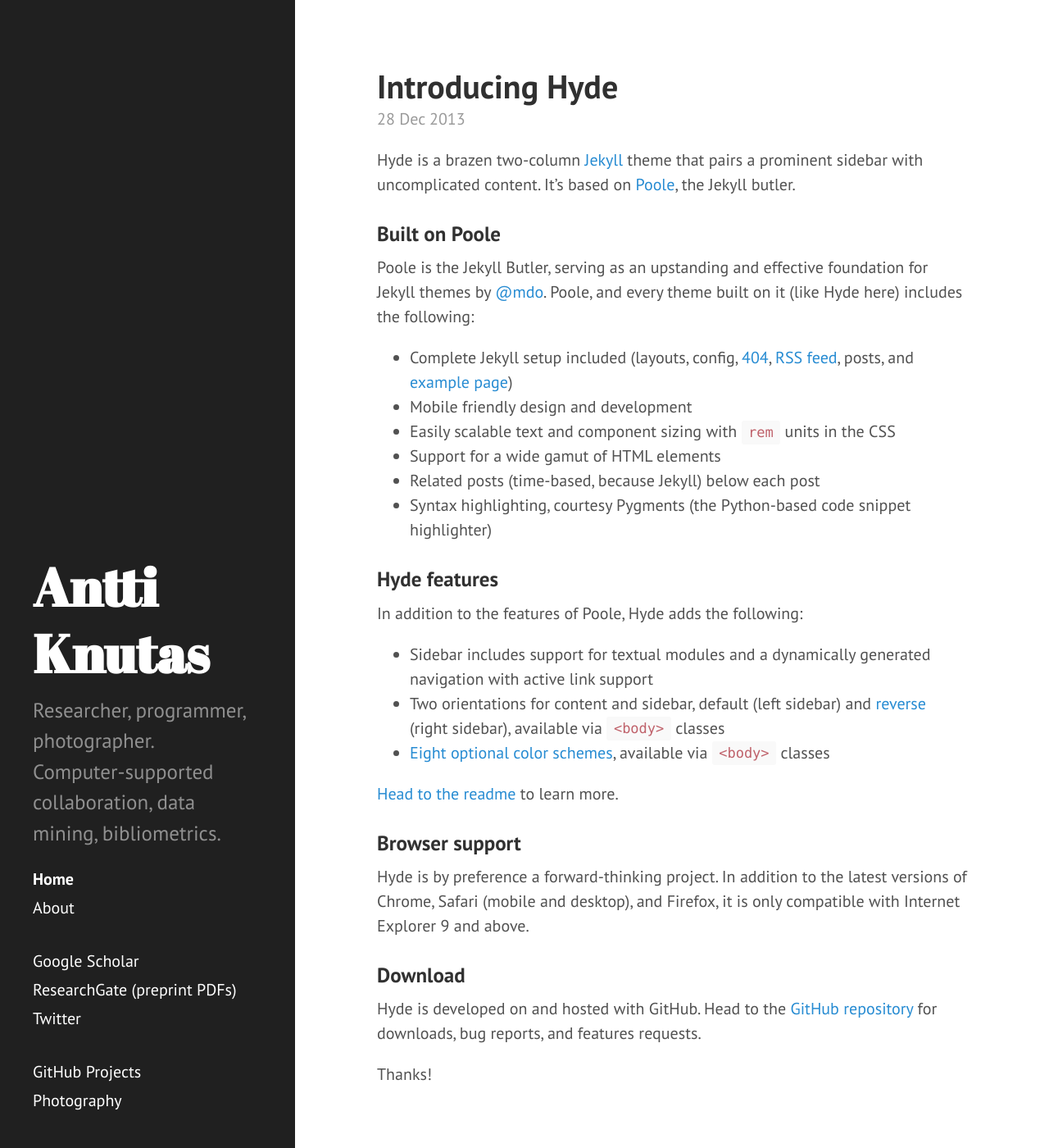
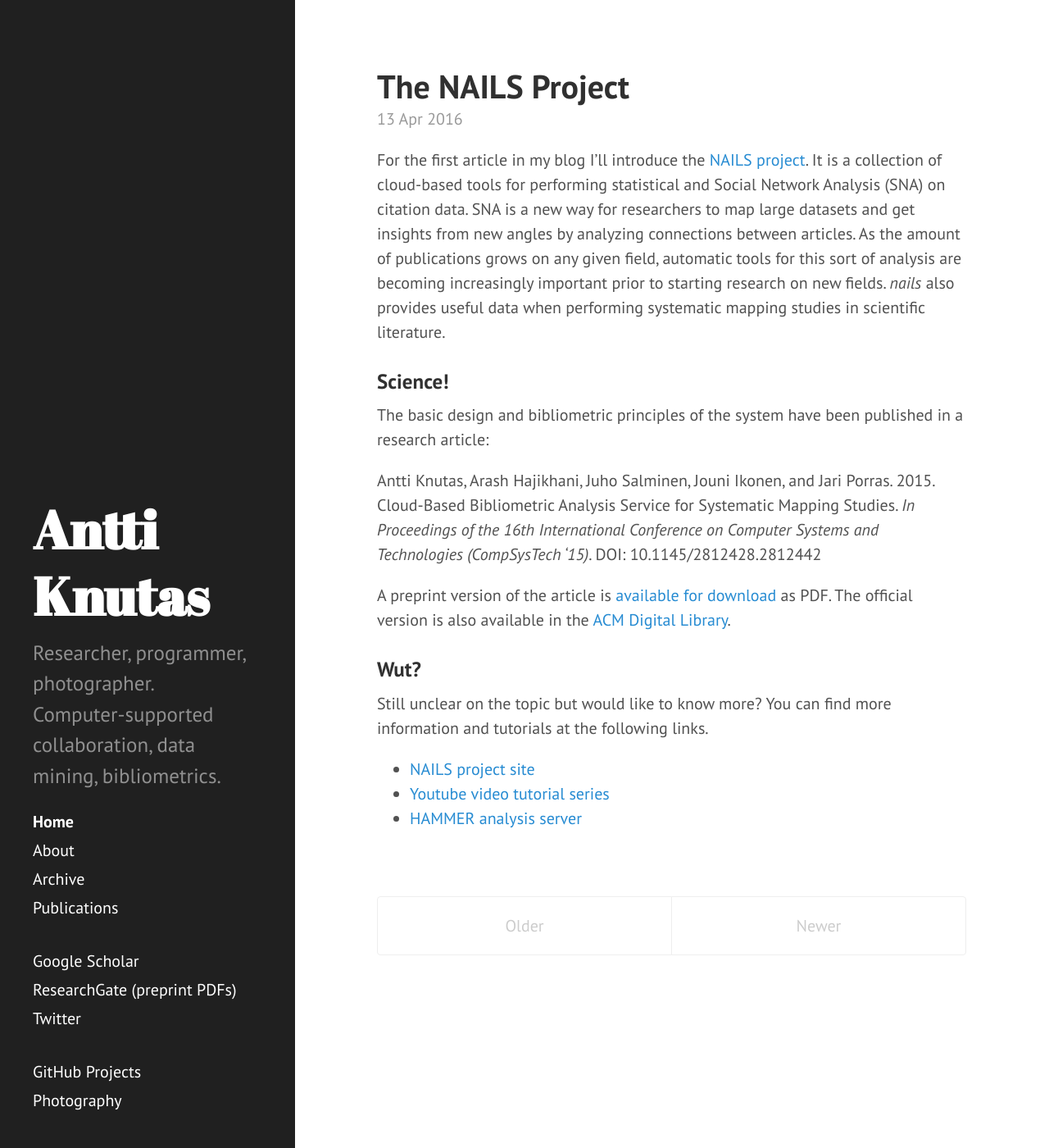
Before and after one commit to aknutas/aknutas.github.io, a Jekyll site: the page built from index.html, in a window 1280 px wide and 1400 px high. Shown: the whole window at 82% size. Built offline with Jekyll 4.4.1, drawn with Linux system fonts in a browser that asks for light colours; the list of posts is cut into pages by our own code; some of the changed text lies outside the part shown.

Commit message:
First public site version

```diff
--- a/_config.yml
+++ b/_config.yml
@@ -9,14 +9,15 @@
 
 # Setup
 title:            'Antti Knutas'
-#tagline:          'Researcher, programmer, photographer. CSCL, data mining, bibliometrics.'
+tagline:          'Researcher, programmer, photographer. CSCW, data mining, bibliometrics.'
 description:      'Researcher, programmer, photographer. <br/> Computer-supported collaboration, data mining, bibliometrics.'
 url:              http://anttiknutas.net
 baseurl:          /
 
 author:
   name:           'Antti Knutas'
-  url:            https://anttiknutas.net
+  url:            http://anttiknutas.net
+
 
 paginate:         5
 
--- a/_posts/2012-02-06-whats-jekyll.md
+++ /dev/null
@@ -1,12 +0,0 @@
----
-layout: post
-title: What's Jekyll?
----
-
-[Jekyll](http://jekyllrb.com) is a static site generator, an open-source tool for creating simple yet powerful websites of all shapes and sizes. From [the project's readme](https://github.com/mojombo/jekyll/blob/master/README.markdown):
-
-  > Jekyll is a simple, blog aware, static site generator. It takes a template directory [...] and spits out a complete, static website suitable for serving with Apache or your favorite web server. This is also the engine behind GitHub Pages, which you can use to host your project’s page or blog right here from GitHub.
-
-It's an immensely useful tool and one we encourage you to use here with Hyde.
-
-Find out more by [visiting the project on GitHub](https://github.com/mojombo/jekyll).
--- a/_posts/2012-02-07-example-content.md
+++ /dev/null
@@ -1,138 +0,0 @@
----
-layout: post
-title: Example content
----
-
-
-<div class="message">
-  Howdy! This is an example blog post that shows several types of HTML content supported in this theme.
-</div>
-
-Cum sociis natoque penatibus et magnis <a href="#">dis parturient montes</a>, nascetur ridiculus mus. *Aenean eu leo quam.* Pellentesque ornare sem lacinia quam venenatis vestibulum. Sed posuere consectetur est at lobortis. Cras mattis consectetur purus sit amet fermentum.
-
-> Curabitur blandit tempus porttitor. Nullam quis risus eget urna mollis ornare vel eu leo. Nullam id dolor id nibh ultricies vehicula ut id elit.
-
-Etiam porta **sem malesuada magna** mollis euismod. Cras mattis consectetur purus sit amet fermentum. Aenean lacinia bibendum nulla sed consectetur.
-
-## Inline HTML elements
-
-HTML defines a long list of available inline tags, a complete list of which can be found on the [Mozilla Developer Network](https://developer.mozilla.org/en-US/docs/Web/HTML/Element).
-
-- **To bold text**, use `<strong>`.
-- *To italicize text*, use `<em>`.
-- Abbreviations, like <abbr title="HyperText Markup Langage">HTML</abbr> should use `<abbr>`, with an optional `title` attribute for the full phrase.
-- Citations, like <cite>&mdash; Mark otto</cite>, should use `<cite>`.
-- <del>Deleted</del> text should use `<del>` and <ins>inserted</ins> text should use `<ins>`.
-- Superscript <sup>text</sup> uses `<sup>` and subscript <sub>text</sub> uses `<sub>`.
-
-Most of these elements are styled by browsers with few modifications on our part.
-
-## Heading
-
-Vivamus sagittis lacus vel augue rutrum faucibus dolor auctor. Duis mollis, est non commodo luctus, nisi erat porttitor ligula, eget lacinia odio sem nec elit. Morbi leo risus, porta ac consectetur ac, vestibulum at eros.
-
-### Code
-
-Cum sociis natoque penatibus et magnis dis `code element` montes, nascetur ridiculus mus.
-
-{% highlight js %}
-// Example can be run directly in your JavaScript console
-
-// Create a function that takes two arguments and returns the sum of those arguments
-var adder = new Function("a", "b", "return a + b");
-
-// Call the function
-adder(2, 6);
-// > 8
-{% endhighlight %}
-
-Aenean lacinia bibendum nulla sed consectetur. Etiam porta sem malesuada magna mollis euismod. Fusce dapibus, tellus ac cursus commodo, tortor mauris condimentum nibh, ut fermentum massa.
-
-### Gists via GitHub Pages
-
-Vestibulum id ligula porta felis euismod semper. Nullam quis risus eget urna mollis ornare vel eu leo. Donec sed odio dui.
-
-{% gist 5555251 gist.md %}
-
-Aenean eu leo quam. Pellentesque ornare sem lacinia quam venenatis vestibulum. Nullam quis risus eget urna mollis ornare vel eu leo. Cum sociis natoque penatibus et magnis dis parturient montes, nascetur ridiculus mus. Donec sed odio dui. Vestibulum id ligula porta felis euismod semper.
-
-### Lists
-
-Cum sociis natoque penatibus et magnis dis parturient montes, nascetur ridiculus mus. Aenean lacinia bibendum nulla sed consectetur. Etiam porta sem malesuada magna mollis euismod. Fusce dapibus, tellus ac cursus commodo, tortor mauris condimentum nibh, ut fermentum massa justo sit amet risus.
-
-* Praesent commodo cursus magna, vel scelerisque nisl consectetur et.
-* Donec id elit non mi porta gravida at eget metus.
-* Nulla vitae elit libero, a pharetra augue.
-
-Donec ullamcorper nulla non metus auctor fringilla. Nulla vitae elit libero, a pharetra augue.
-
-1. Vestibulum id ligula porta felis euismod semper.
-2. Cum sociis natoque penatibus et magnis dis parturient montes, nascetur ridiculus mus.
-3. Maecenas sed diam eget risus varius blandit sit amet non magna.
-
-Cras mattis consectetur purus sit amet fermentum. Sed posuere consectetur est at lobortis.
-
-<dl>
-  <dt>HyperText Markup Language (HTML)</dt>
-  <dd>The language used to describe and define the content of a Web page</dd>
-
-  <dt>Cascading Style Sheets (CSS)</dt>
-  <dd>Used to describe the appearance of Web content</dd>
-
-  <dt>JavaScript (JS)</dt>
-  <dd>The programming language used to build advanced Web sites and applications</dd>
-</dl>
-
-Integer posuere erat a ante venenatis dapibus posuere velit aliquet. Morbi leo risus, porta ac consectetur ac, vestibulum at eros. Nullam quis risus eget urna mollis ornare vel eu leo.
-
-### Images
-
-Quisque consequat sapien eget quam rhoncus, sit amet laoreet diam tempus. Aliquam aliquam metus erat, a pulvinar turpis suscipit at.
-
-![placeholder](http://placehold.it/800x400 "Large example image")
-![placeholder](http://placehold.it/400x200 "Medium example image")
-![placeholder](http://placehold.it/200x200 "Small example image")
-
-### Tables
-
-Aenean lacinia bibendum nulla sed consectetur. Lorem ipsum dolor sit amet, consectetur adipiscing elit.
-
-<table>
-  <thead>
-    <tr>
-      <th>Name</th>
-      <th>Upvotes</th>
-      <th>Downvotes</th>
-    </tr>
-  </thead>
-  <tfoot>
-    <tr>
-      <td>Totals</td>
-      <td>21</td>
-      <td>23</td>
-    </tr>
-  </tfoot>
-  <tbody>
-    <tr>
-      <td>Alice</td>
-      <td>10</td>
-      <td>11</td>
-    </tr>
-    <tr>
-      <td>Bob</td>
-      <td>4</td>
-      <td>3</td>
-    </tr>
-    <tr>
-      <td>Charlie</td>
-      <td>7</td>
-      <td>9</td>
-    </tr>
-  </tbody>
-</table>
-
-Nullam id dolor id nibh ultricies vehicula ut id elit. Sed posuere consectetur est at lobortis. Nullam quis risus eget urna mollis ornare vel eu leo.
-
------
-
-Want to see something else added? <a href="https://github.com/poole/poole/issues/new">Open an issue.</a>
--- a/_posts/2013-12-28-introducing-hyde.md
+++ /dev/null
@@ -1,37 +0,0 @@
----
-layout: post
-title: Introducing Hyde
----
-
-Hyde is a brazen two-column [Jekyll](http://jekyllrb.com) theme that pairs a prominent sidebar with uncomplicated content. It's based on [Poole](http://getpoole.com), the Jekyll butler.
-
-### Built on Poole
-
-Poole is the Jekyll Butler, serving as an upstanding and effective foundation for Jekyll themes by [@mdo](https://twitter.com/mdo). Poole, and every theme built on it (like Hyde here) includes the following:
-
-* Complete Jekyll setup included (layouts, config, [404](/404), [RSS feed](/atom.xml), posts, and [example page](/about))
-* Mobile friendly design and development
-* Easily scalable text and component sizing with `rem` units in the CSS
-* Support for a wide gamut of HTML elements
-* Related posts (time-based, because Jekyll) below each post
-* Syntax highlighting, courtesy Pygments (the Python-based code snippet highlighter)
-
-### Hyde features
-
-In addition to the features of Poole, Hyde adds the following:
-
-* Sidebar includes support for textual modules and a dynamically generated navigation with active link support
-* Two orientations for content and sidebar, default (left sidebar) and [reverse](https://github.com/poole/lanyon#reverse-layout) (right sidebar), available via `<body>` classes
-* [Eight optional color schemes](https://github.com/poole/hyde#themes), available via `<body>` classes
-
-[Head to the readme](https://github.com/poole/hyde#readme) to learn more.
-
-### Browser support
-
-Hyde is by preference a forward-thinking project. In addition to the latest versions of Chrome, Safari (mobile and desktop), and Firefox, it is only compatible with Internet Explorer 9 and above.
-
-### Download
-
-Hyde is developed on and hosted with GitHub. Head to the <a href="https://github.com/poole/hyde">GitHub repository</a> for downloads, bug reports, and features requests.
-
-Thanks!
--- /dev/null
+++ b/_posts/2016-04-13-nails-project.md
@@ -0,0 +1,23 @@
+---
+layout: post
+title: The NAILS Project
+published: true
+---
+
+For the first article in my blog I'll introduce the [NAILS project](http://nailsproject.net). It is a collection of cloud-based tools for performing statistical and Social Network Analysis (SNA) on citation data. SNA is a new way for researchers to map large datasets and get insights from new angles by analyzing connections between articles. As the amount of publications grows on any given field, automatic tools for this sort of analysis are becoming increasingly important prior to starting research on new fields. *nails* also provides useful data when performing systematic mapping studies in scientific literature.
+
+### Science!
+
+The basic design and bibliometric principles of the system have been published in a research article:
+
+Antti Knutas, Arash Hajikhani, Juho Salminen, Jouni Ikonen, and Jari Porras. 2015. Cloud-Based Bibliometric Analysis Service for Systematic Mapping Studies. *In Proceedings of the 16th International Conference on Computer Systems and Technologies (CompSysTech '15)*. DOI: 10.1145/2812428.2812442
+
+A preprint version of the article is [available for download](http://www.codecamp.fi/lib/exe/fetch.php/wiki/nails-compsystech2015-preprint.pdf) as PDF. The official version is also available in the [ACM Digital Library](http://dl.acm.org/citation.cfm?doid=2812428.2812442).
+
+### Wut?
+
+Still unclear on the topic but would like to know more? You can find more information and tutorials at the following links.
+
+* [NAILS project site](http://nailsproject.net)
+* [Youtube video tutorial series](https://youtu.be/l-n4xzbyQhQ?list=PLJiFJenPKrLOpdu7E1gEhVEAWF7CLQs_2)
+* [HAMMER analysis server](http://hammer.nailsproject.net)
--- a/about.md
+++ b/about.md
@@ -3,28 +3,26 @@
 title: About
 ---
 
-<p class="message">
-  Hey there! This page is included as an example. Feel free to customize it for your own use upon downloading. Carry on!
-</p>
+I'm a researcher at [Lappeenranta University of Technology](http://www.lut.fi) School of Business and Management, working in [Innovation and Software](http://www.lut.fi/web/en/school-of-business-and-management/research/innovation-and-software). My current research interests include computer-supported collaboration, data mining, social network analysis, computer-facilitated education and bibliometrics. I am also involved with the [NAILS project](http://nailsproject.net) and [The Contrivance Engine](http://www.tce.fi).
 
-In the novel, *The Strange Case of Dr. Jeykll and Mr. Hyde*, Mr. Poole is Dr. Jekyll's virtuous and loyal butler. Similarly, Poole is an upstanding and effective butler that helps you build Jekyll themes. It's made by [@mdo](https://twitter.com/mdo).
+You can find more information about my current projects in this website, from my list of [publications](/publications/) or in the following pages.
 
-There are currently two themes built on Poole:
+ * [GitHub project page](https://github.com/aknutas/)
+ * LinkedIn
+ * LUT Research Portal
+ * Google Scholar Profile
+ * ResearchGate Profile
+ * My Twitter feed
 
-* [Hyde](http://hyde.getpoole.com)
-* [Lanyon](http://lanyon.getpoole.com)
+### Cool Projects
 
-Learn more and contribute on [GitHub](https://github.com/poole).
+Some cool projets I have been involved in:
 
-## Setup
+* [NAILS project](http://nailsproject.net) - cloud-based bibliometrics. What can be more nifty than that?
+* [TinyCircle](https://github.com/aknutas/TinyCircle) - a peer to peer mobile prototype application from 2012 that routed around blockages and censorship. See the [Youtube video](http://youtu.be/N1Uz0OsoEcU) for more information.
+* [Automatic Social Network Analysis](https://github.com/aknutas/sna-saga) for online forums.
+* [Snooze Ry.](http://www.snooze.fi) I'm a member of the board in a Finnish youth organization that arranges LAN parties.
 
-Some fun facts about the setup of this project include:
-
-* Built for [Jekyll](http://jekyllrb.com)
-* Developed on GitHub and hosted for free on [GitHub Pages](https://pages.github.com)
-* Coded with [Sublime Text 2](http://sublimetext.com), an amazing code editor
-* Designed and developed while listening to music like [Blood Bros Trilogy](https://soundcloud.com/maddecent/sets/blood-bros-series)
-
-Have questions or suggestions? Feel free to [open an issue on GitHub](https://github.com/poole/issues/new) or [ask me on Twitter](https://twitter.com/mdo).
+Have questions, proposals or something that we could collaborate on? Drop me a [message in Twitter](https://twitter.com/aknutas).
 
 Thanks for reading!
--- /dev/null
+++ b/publications.md
@@ -0,0 +1,25 @@
+---
+layout: page
+title: Publications
+---
+
+Find a partial list of my academic publications below, sorted by areas of interest. Preprint PDFs are linked where available for your convenience.
+
+#### Computer-Supported Collaboration
+Knutas, A., Ikonen, J., & Porras, J. (2015). COMPUTER-SUPPORTED COLLABORATIVE LEARNING IN SOFTWARE ENGINEERING EDUCATION: A SYSTEMATIC MAPPING STUDY. *International Journal on Information Technologies & Security*, 7(4).
+([IJITS Archive](http://ijits-bg.com/ijitsarchive) | [Preprint from ResearchGate](https://www.researchgate.net/publication/288184552_Computer-Supported_Collaborative_Learning_in_Software_Engineering_Education_A_Systematic_Mapping_Study))
+
+Ikonen, J., Knutas, A., Wu, Y., & Agudo, I. (2015, November). Is the world ready or do we need more tools for programming related teamwork?. *In Proceedings of the 15th Koli Calling Conference on Computing Education Research (pp. 33-39)*. ACM.
+([ACM](http://dl.acm.org/citation.cfm?id=2828978) | [Preprint from ResearchGate](https://www.researchgate.net/publication/284644309_Is_the_world_ready_or_do_we_need_more_tools_for_programming_related_teamwork))
+
+#### Bibliometrics
+Knutas, A., Hajikhani, A., Salminen, J., Ikonen, J., & Porras, J. (2015, June). Cloud-based bibliometric analysis service for systematic mapping studies. *In Proceedings of the 16th International Conference on Computer Systems and Technologies* (pp. 184-191). ACM.
+([ACM](http://dl.acm.org/citation.cfm?id=2812442) | [Preprint from ResearchGate](https://www.researchgate.net/publication/284644473_Cloud-Based_Bibliometric_Analysis_Service_for_Systematic_Mapping_Studies))
+
+#### Other Social Network Analysis
+Bergman, J. P., Knutas, A., Luukka, P., Jantunen, A., Tarkiainen, A., Karlik, A., & Platonov, V. (2016). Strategic Interpretation on Sustainability Issues–Eliciting Cognitive Maps of Boards of Directors. *Corporate Governance: The International Journal of Business in Society*, 16(1).
+([Emerald](http://www.emeraldinsight.com/doi/full/10.1108/CG-04-2015-0051) | [ResearchGate](https://www.researchgate.net/publication/290476383_Strategic_interpretation_on_sustainability_issues_-_eliciting_cognitive_maps_of_boards_of_directors))
+
+#### Other Articles
+Ikonen, J., Knutas, A., Hämäläinen, H., Ihonen, M., Porras, J., & Kallonen, T. (2013). Use of embedded RFID tags in concrete element supply chains. *J. Inform. Technol. Constr*, 18, 119-147.
+([ITCON](http://itcon.org/data/works/att/2013_7.content.01140.pdf) | [Preprint from ResearchGate](https://www.researchgate.net/publication/263007231_Use_of_embedded_RFID_tags_in_concrete_element_supply_chains))
```
Also changed, not shown: archive.html (added, +19 -0 lines).
